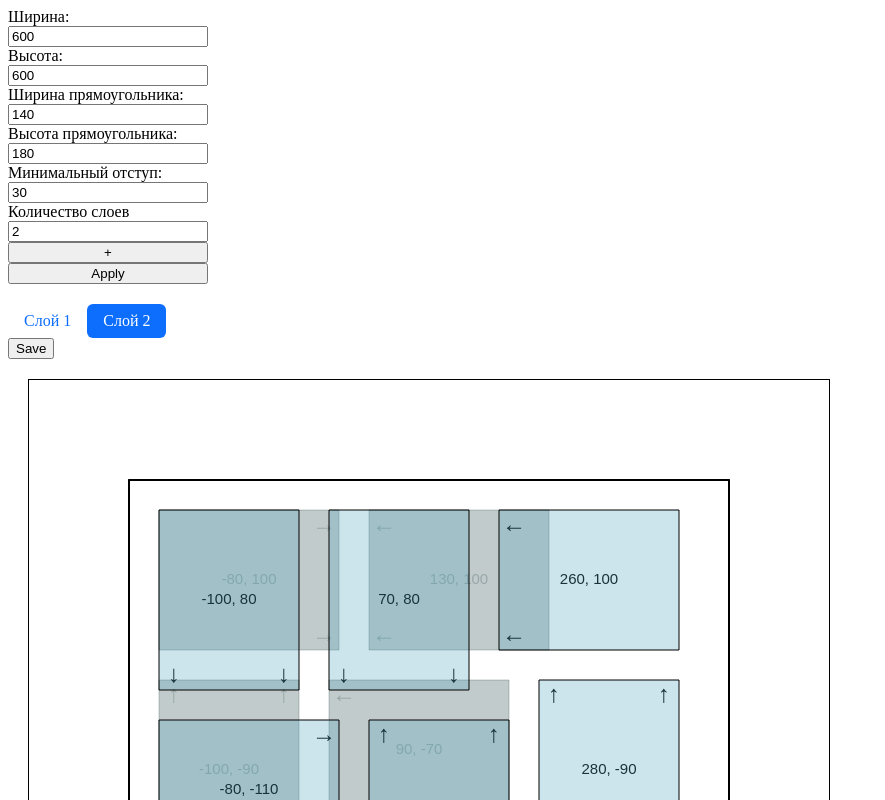
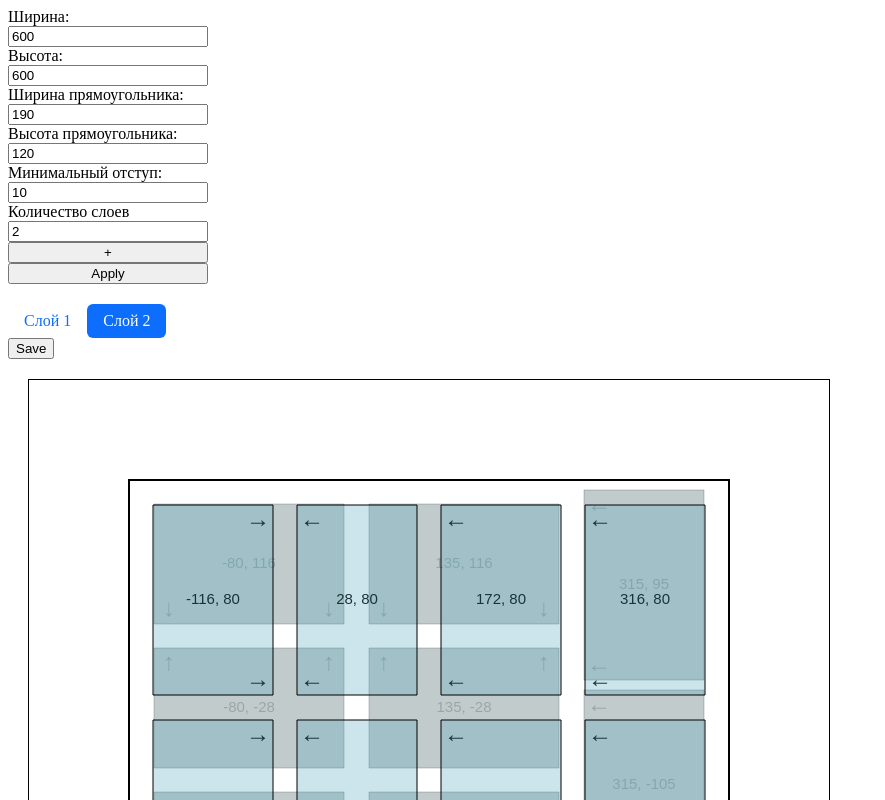
Before and after one commit to Ringyokoo/VSCode, a plain HTML site: page Rectangle.html in a window 1280 px wide. Shown: the top 800 px of the page, without its empty margins (0-885 px from the left). Drawn offline with Linux system fonts and the light colour scheme.

Commit message:
Найденено место ошибки. Не всегда надо собирать как диагональную матрицу

```diff
--- a/Rectangle.html
+++ b/Rectangle.html
@@ -87,11 +87,11 @@
         <label for="canvasHeight">Высота:</label>
         <input type="number" id="canvasHeight" value="600" required>
         <label for="rectWidth">Ширина прямоугольника:</label>
-        <input type="number" id="rectWidth" value="140" required>
+        <input type="number" id="rectWidth" value="190" required>
         <label for="rectHeight">Высота прямоугольника:</label>
-        <input type="number" id="rectHeight" value="180" required>
+        <input type="number" id="rectHeight" value="120" required>
         <label for="inentM">Минимальный отступ:</label>
-        <input type="number" id="inentM" value="30" required>
+        <input type="number" id="inentM" value="10" required>
         <label for="minLayer">Количество слоев</label>
         <input type="number" id="minLayer" value="2" required>
         <button type="button" id='plus'>+</button>
@@ -172,17 +172,17 @@
 
                 if (rectangles[i + 1].column != otherColumn) {
                     otherColumn = rectangles[i + 1].column;
-                    inentYArr.push(float2int((canvasHeight.value / 2 - rectangles[i].y - inent - rectangles[i].height / 2) / (rectangles[i].row + 2)));
+                    inentYArr.push(float2int((canvasHeight.value / 2 - rectangles[i].y - inent - rectangles[i].height / 2 + dopCenterY) / (rectangles[i].row + 2)));
                     // console.log(rectangles[i].y, rectangles[i].column, rectangles[i].row, predelY,(predelY - rectangles[i].y) / (rectangles[i].row + 1))
                 }
                 if (otherRow != rectangles[i].row && rectangles[i].column == rectangles.at(-1).column) {
 
-                    inentXArr.push(float2int((canvasWidth.value / 2 - rectangles[i].x - inent - rectangles[i].width / 2) / (rectangles[i].column + 2)));
+                    inentXArr.push(float2int((canvasWidth.value / 2 - rectangles[i].x - inent - rectangles[i].width / 2 + dopCenterX) / (rectangles[i].column + 2)));
                     // console.log(rectangles[i].x, rectangles[i].column, rectangles[i].row, canvasWidth.value / 2 - rectangles[i].x - rectangles[i].width / 2)
                 }
             }
-            inentYArr.push(float2int((canvasHeight.value / 2 - rectangles.at(-1).y - inent - rectangles.at(-1).height / 2) / (rectangles.at(-1).row + 2)));
-            inentXArr.push(float2int((canvasWidth.value / 2 - rectangles.at(-1).x - inent - rectangles.at(-1).width / 2) / (rectangles.at(-1).column + 2)));
+            inentYArr.push(float2int((canvasHeight.value / 2 - rectangles.at(-1).y - inent - rectangles.at(-1).height / 2 + dopCenterY) / (rectangles.at(-1).row + 2)));
+            inentXArr.push(float2int((canvasWidth.value / 2 - rectangles.at(-1).x - inent - rectangles.at(-1).width / 2 + dopCenterX) / (rectangles.at(-1).column + 2)));
 
             // console.log(inentYArr)
             // console.log(inentXArr)
@@ -273,16 +273,30 @@
 
             }
 
-            // getInent(countPastRec);
+            getInent(countPastRec);
             // console.log(rectangles.length, rectangles)
-            rectangles = rectangles.filter((r) => (Math.abs(r.x) + inent <= (centerX - r.width / 2 + dopCenterX) && Math.abs(r.y) + inent <= (centerY - r.height / 2 + dopCenterY)));
 
-            console.log(rectangles)
+            // let dopArr =  rectangles.filter((r) => (Math.abs(r.x) + inent <= (centerX - r.width / 2 + dopCenterX) && Math.abs(r.y) + inent <= (centerY - r.height / 2 + dopCenterY)));
+            // if (dopArr.length != rectangles.length){
+            //     // console.log('jhkh')
+                let dopArr1 = rectangles.filter((r) => (Math.abs(r.x) + inent > (centerX - r.width / 2 + dopCenterX) || Math.abs(r.y) + inent > (centerY - r.height / 2 + dopCenterY)));
+            //     console.log(dopArr1)
+            //     for(let i = 0; i < dopArr1.length; i++){
+            //         console.log(dopArr1[i].row, dopArr1[i].column)
+            //     }
+            //     rectangles = dopArr
+
+            // }
+            // (countPastRec != 0) ? countPastRec -= dopArr1.length: 0;
+            // console.log(countPastRec)
+            // rectangles = rectangles.filter((r) => (Math.abs(r.x) + inent <= (centerX - r.width / 2 + dopCenterX) && Math.abs(r.y) + inent <= (centerY - r.height / 2 + dopCenterY)));
+
+            // console.log(rectangles)
             // console.log()
 
             //-------------------------------------------------------------------------------------------------------------------------------------------------------------------
-            //Исправить ошибку (600б 600 140 180 30 2) с отключенным getInput работает, но случай не стандартный, надо доделать, также исправить getInent чтобы работала и с этим случаем тоже. Потому что как-то неправильно передается массив с прямоугольнирками пишет нужное кол-во а внутри больше.
-
+            //Исправить ошибку (600 600 140 180 30 2) с отключенным getInput работает, но случай не стандартный, надо доделать, также исправить getInent чтобы работала и с этим случаем тоже. Потому что как-то неправильно передается массив с прямоугольнирками пишет нужное кол-во а внутри больше.
+            // Испраивть 600 600 190 120 10 2
             // getInent(countPastRec);
 
             // console.log(rectangles)
@@ -305,27 +319,28 @@
             let plusHoriz = false;
             let plusVert = false;
             let max_horizontal = Math.floor((canvasWidth - inent) / (rectWidth + inent));
-            let lengthRect = max_horizontal * rectWidth;
+            let lengthRect = max_horizontal * (rectWidth + inent) + inent;
             let max_vertical = Math.floor((canvasHeight - inent) / (rectHeight + inent));
-            let widthRect = max_vertical * rectHeight;
+            let widthRect = max_vertical * (rectHeight + inent) + inent;
 
 
-            if (lengthRect + rectHeight <= canvasWidth) {
+            if (lengthRect + rectHeight + inent <= canvasWidth) {
                 plusHoriz = true;
+                // console.log(max_horizontal, lengthRect, rectHeight, inent, canvasWidth)
             }
 
-            if (widthRect + rectWidth <= canvasHeight) {
+            if (widthRect + rectWidth + inent <= canvasHeight) {
 
                 plusVert = true;
             }
             bullArr.push([plusHoriz, plusVert])
-            let square = lengthRect * widthRect;
+
             if (max_horizontal != 0 && max_vertical != 0) {
                 testArr.push([max_horizontal, max_vertical]);
             } else {
                 alert('Не подходящие параметры')
             }
-
+            // console.log(testArr)
         }
 
 
@@ -346,30 +361,44 @@
 
 
 
+            // if (bullArr[1][0]) {
+            //     for (let i = 0; i < matrixRectangles.length; i++) {
+            //         matrixRectangles[i].splice(i, 0, 1);
+            //     }
+            // }
+
+            // if (bullArr[1][1]) {
+            //     let dopArr = [];
+            //     while (dopArr.length != matrixRectangles[0].length) {
+            //         dopArr.push(2);
+            //     }
+            //     matrixRectangles.push(dopArr);
+            //     for (let i = 0; i < matrixRectangles.length; i++) {
+            //         matrixRectangles[i].pop();
+            //         matrixRectangles[i].splice(i, 0, 1);
+            //     }
+            // }
+
+
             if (bullArr[1][0]) {
                 for (let i = 0; i < matrixRectangles.length; i++) {
-                    matrixRectangles[i].splice(i, 0, 1);
+                    matrixRectangles[i].push(1);
                 }
             }
+            if (bullArr[1][1]){
+                let dopArr =[]
+                for (let i = 0; i < matrixRectangles[0].length; i++) {
+                    dopArr.push(1);
+                }
+                matrixRectangles.push(dopArr)
+            }
 
-            if (bullArr[1][1]) {
-                let dopArr = [];
-                while (dopArr.length != matrixRectangles[0].length) {
-                    dopArr.push(2);
-                }
-                matrixRectangles.push(dopArr);
-                for (let i = 0; i < matrixRectangles.length; i++) {
-                    matrixRectangles[i].pop();
-                    matrixRectangles[i].splice(i, 0, 1);
-                }
-            }
-            // console.log(matrixRectangles)
             getCoord(matrixRectangles);
 
 
         }
 
-
+        //Проблема в том что у меня неверно выстраиваются матрицы, когда dopHoriz and dopVert
 
         function oddLayer(canvasWidth, canvasHeight) {
             let matrixRectangles = [];
@@ -384,25 +413,39 @@
                 }
                 matrixRectangles.push(dopArr);
             }
-            // console.log(matrixRectangles)
+
+            // if (bullArr[0][0]) {
+            //     for (let i = 0; i < matrixRectangles.length; i++) {
+            //         matrixRectangles[i].splice(i, 0, 2);
+            //     }
+            // }
+
+            // if (bullArr[0][1]) {
+            //     let dopArr = [];
+            //     while (dopArr.length != matrixRectangles[0].length) {
+            //         dopArr.push(1);
+            //     }
+            //     matrixRectangles.push(dopArr);
+            //     for (let i = 0; i < matrixRectangles.length; i++) {
+            //         matrixRectangles[i].pop();
+            //         matrixRectangles[i].splice(i, 0, 2);
+            //     }
+            // }
 
             if (bullArr[0][0]) {
                 for (let i = 0; i < matrixRectangles.length; i++) {
-                    matrixRectangles[i].splice(i, 0, 2);
+                    matrixRectangles[i].push(2);
                 }
             }
+            console.log(bullArr)
+            if (bullArr[0][1]){
+                let dopArr =[]
+                for (let i = 0; i < matrixRectangles[0].length; i++) {
+                    dopArr.push(2);
+                }
+                matrixRectangles.push(dopArr)
+            }
 
-            if (bullArr[0][1]) {
-                let dopArr = [];
-                while (dopArr.length != matrixRectangles[0].length) {
-                    dopArr.push(1);
-                }
-                matrixRectangles.push(dopArr);
-                for (let i = 0; i < matrixRectangles.length; i++) {
-                    matrixRectangles[i].pop();
-                    matrixRectangles[i].splice(i, 0, 2);
-                }
-            }
 
             getCoord(matrixRectangles);
 
```
